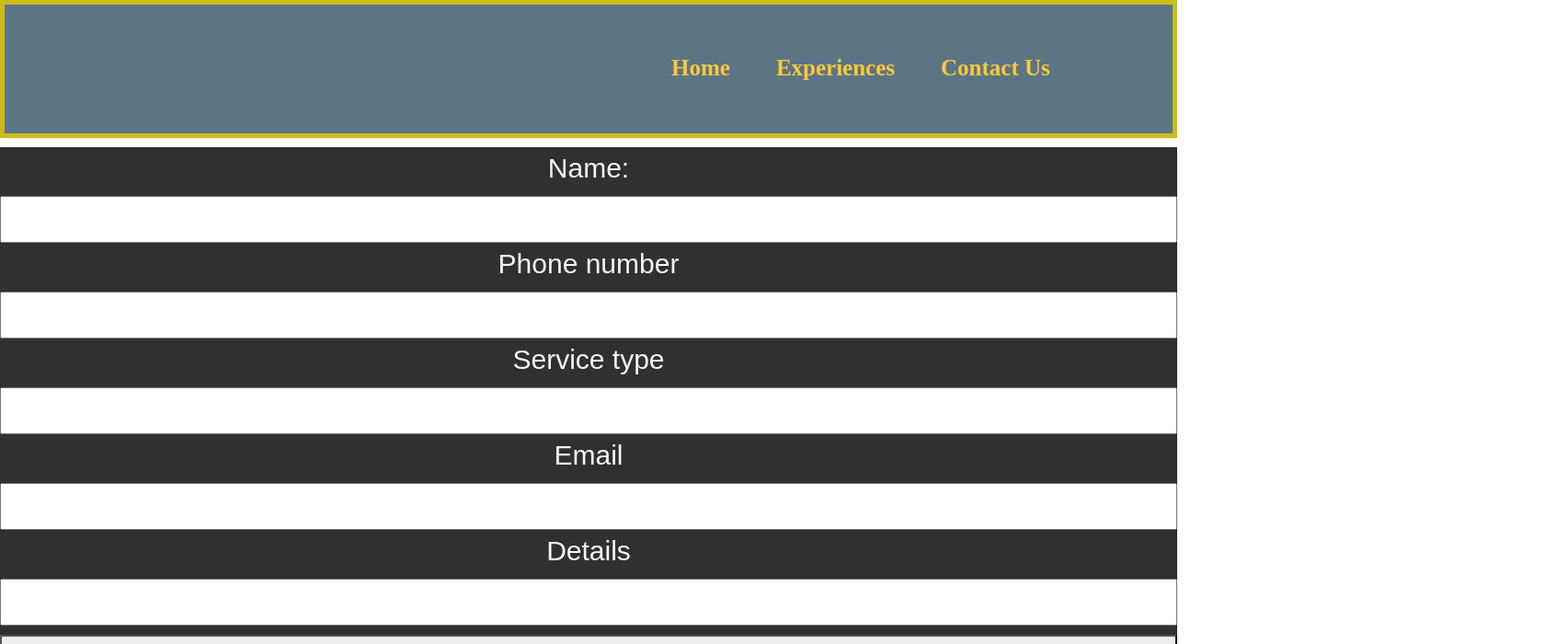
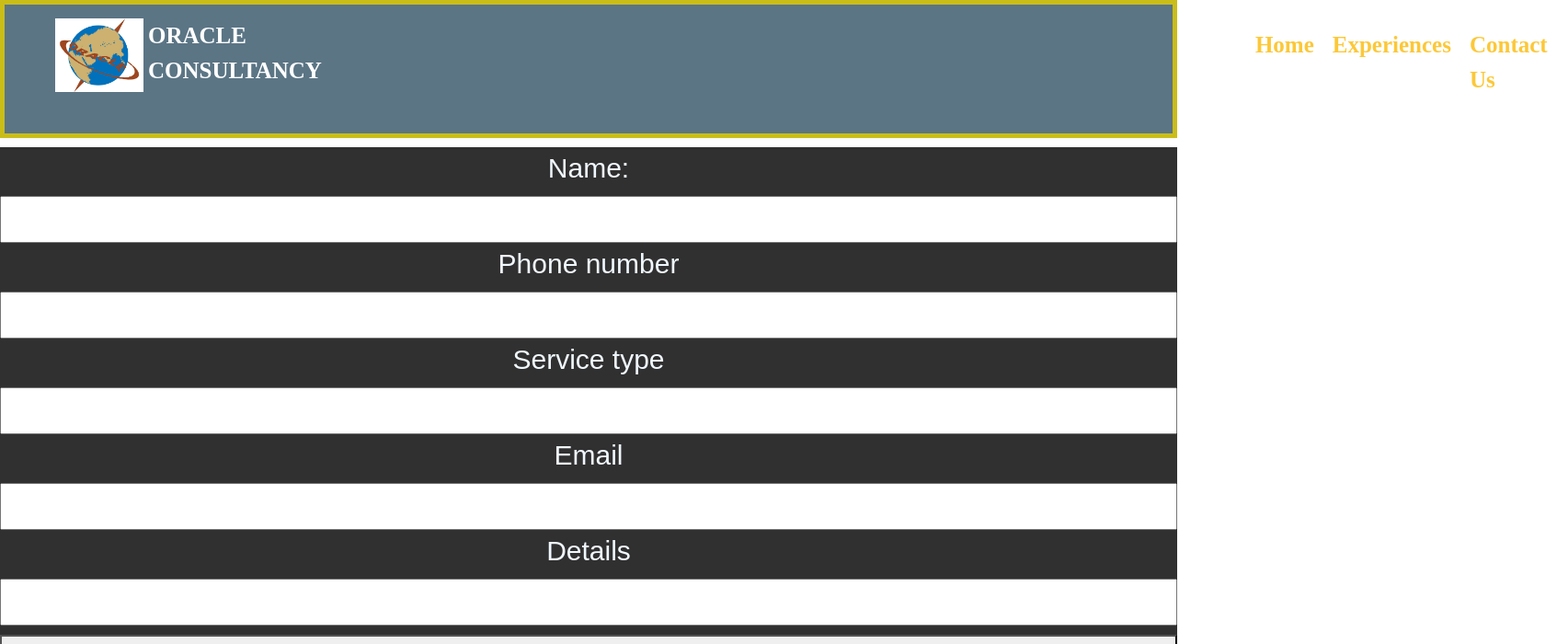
Before and after one commit to abyayabk/oracleConsultancy, a React (Create React App) app: page /ContactUS in a window 1280 px wide. Shown: the top 700 px of the page at 92% size, 1693 px wide, since content can reach past the window. Built offline with nearby package versions, Linux system fonts and the light colour scheme.

Commit message:
6th commit

```diff
--- a/src/Navbar.css
+++ b/src/Navbar.css
@@ -1,18 +1,46 @@
 ul{
+  display: flex;
+  flex-direction: row;
+
+}
+
+.left{
     display: flex;
     flex-direction: row;
 
+    padding-right: 550px;
+
+
  }
+
+ p{
+   font-family: 'Times New Roman', Times, serif;
+   font-weight: bolder;
+   color: rgb(255, 255, 255);
+   font-size: 25px;
+   margin: 5px;
+ }
+
+.right{
+  display: flex;
+  flex-direction: row;
+
+ padding-left: 450px;
+
+
+}
 
 
 
- .logo-image{
-  width: 46px;
-  height: 46px;
-  border-radius: 50%;
-  overflow: hidden;
-  margin-top: -6px;
-  position: absolute;
+
+
+
+
+
+img{
+  height: 80px;
+
+
 }
 
 
@@ -24,8 +52,8 @@ ul{
       font-size: 25px;
       font-weight: bolder;
 
-      margin-left: 50px;
-      margin-top: 25px;
+
+      margin: 10px;
 
   }
 
@@ -39,7 +67,7 @@ ul{
     box-shadow: 0 2px 2px -1px rgba(0, 0, 0, 0.055);
 
     display: block;
-    padding: 25px;
+    padding: 15px;
     border:solid;
     border-width: 5px;
     border-color: rgba(226, 204, 3, 0.822);
--- a/src/Navbar.js
+++ b/src/Navbar.js
@@ -1,6 +1,7 @@
 import React from 'react' ;
 import { Link } from 'react-router-dom';
 import './Navbar.css';
+import logo from './Logo.jpg';
 
 
 
@@ -13,22 +14,27 @@ function Navbar()
     return(
         <>
         <nav>
-     <div class="container">
+     <div>
+        <ul>
+        <Link to ="/" >
+            <div className="left" >
+            <img src={logo} alt='logo' />
+                <p>ORACLE CONSULTANCY</p>
+                </div>
+                </Link>
+
+            <div className="right">
+             <Link to ="/" className="text">Home</Link>
+             <Link to ="/Experiences" className="text">Experiences</Link>
+             <Link to ="/ContactUs" className="text">Contact Us</Link>
 
 
 
-        <ul style={{marginLeft:"50%"}}>
 
 
 
-            <Link to ="/" className="text">Home</Link>
 
-
-            <Link to ="/Experiences" className="text">Experiences</Link>
-
-
-            <Link to ="/ContactUs" className="text">Contact Us</Link>
-
+            </div>
         </ul>
     </div>
     </nav>
```
